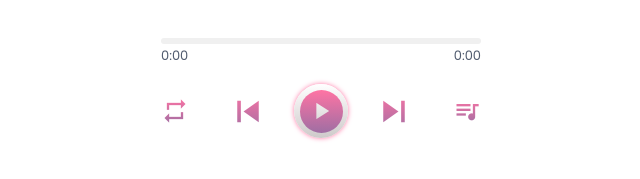
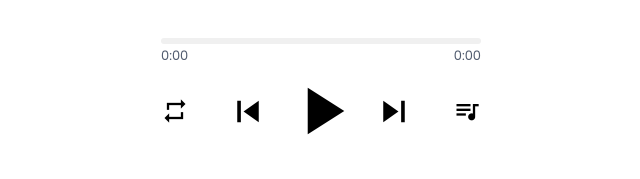
Before and after one commit to Gabryel8818/Deezer-Electron-Linux-App, an Electron app: page src/miniWebPlayer/index.html in a window 1280 px wide. Shown: the part 467-646 px from the top of the page, without its empty margins (319-959 px from the left). Drawn offline with Linux system fonts and the light colour scheme; no server answers.

Commit message:
Front do mini-player

```diff
--- a/main.js
+++ b/main.js
@@ -4,6 +4,7 @@ const fs = require('fs')
 const { createWindow, setWindowAutoHide } = require('./src/window/window.js')
 const { createTray } = require("./src/tray/tray.js")
 
+require('electron-reload')(__dirname)
 
 app.on('ready', () => {
   var windowTeste = createWindow()
--- a/package.json
+++ b/package.json
@@ -37,5 +37,8 @@
   "devDependencies": {
     "electron": "^17.1.2",
     "electron-builder": "^22.14.13"
+  },
+  "dependencies": {
+    "electron-reload": "^2.0.0-alpha.1"
   }
 }
--- a/src/miniWebPlayer/style.css
+++ b/src/miniWebPlayer/style.css
@@ -14,6 +14,7 @@
   --violet: #9f6ea3;
   --lightblack: #515C6F;
   --white: #ffffff;
+  --black: #000;
   --darkwhite: #cecaca;
   --pinkshadow: #ffcbdd;
   --lightbshadow: rgba(0,0,0,0.15);
@@ -97,7 +98,7 @@ body{
   width: 0%;
   position: relative;
   border-radius: inherit;
-  background: linear-gradient(90deg, var(--pink) 0%, var(--violet) 100%);
+  background: var(--darkwhite);
 }
 .progress-bar::before{
   content: "";
@@ -131,7 +132,7 @@ body{
 .controls i{
   font-size: 28px;
   user-select: none;
-  background: linear-gradient(var(--pink) 0%, var(--violet) 100%);
+  background-color: var(--black);
   background-clip: text;
   -webkit-background-clip: text;
   -webkit-text-fill-color: transparent;
@@ -154,10 +155,15 @@ body{
   align-items: center;
   justify-content: center;
   border-radius: 50%;
-  background: linear-gradient(var(--white) 0%, var(--darkwhite) 100%);
-  box-shadow: 0px 0px 5px var(--pink);
+  /*background: linear-gradient(var(--white) 0%, var(--darkwhite) 100%);*/
+  /*box-shadow: 0px 0px 5px var(--pink);*/
 }
-.play-pause::before{
+
+.controls #play_arrow {
+  font-size: 80px;
+}
+
+/*.play-pause::before{
   position: absolute;
   content: "";
   height: 43px;
@@ -175,7 +181,7 @@ body{
   -webkit-background-clip: text;
   -webkit-text-fill-color: transparent;
   position: absolute;
-}
+}*/
 
 .music-list{
   position: absolute;
```
